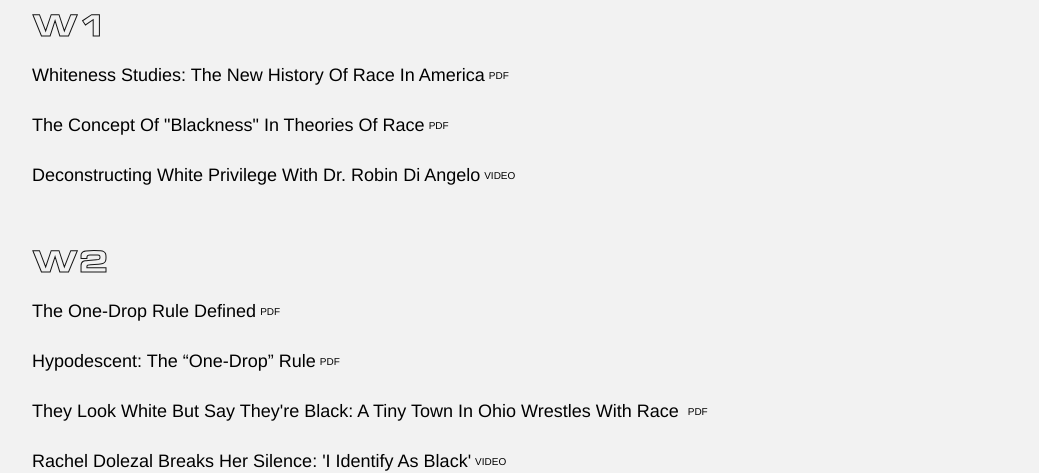
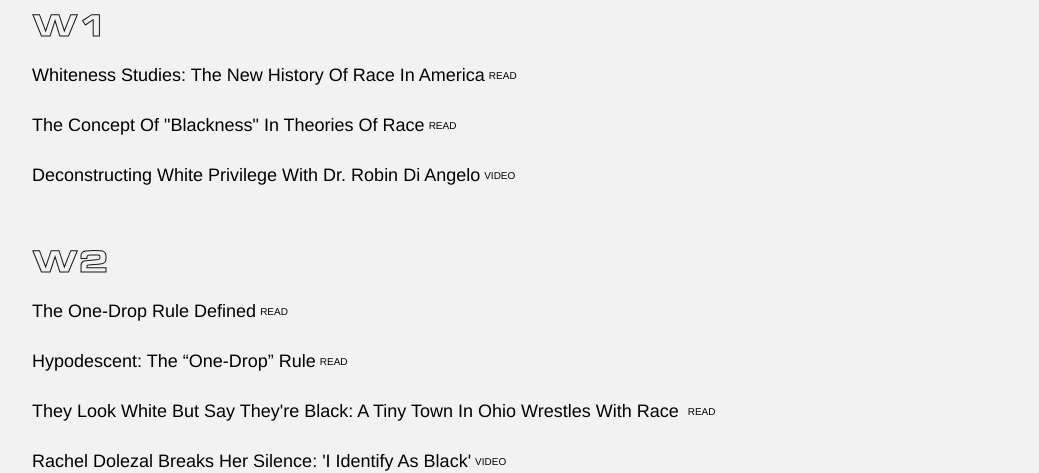
Before and after one commit to tmytrn/anti-blackness-101, a Next.js app: page / in a window 1280 px wide. Shown: the part 263-736 px from the top of the page, without its empty margins (32-1071 px from the left). Built offline with nearby package versions, Linux system fonts and the light colour scheme.

Commit message:
pdf to read

```diff
--- a/components/Materials.js
+++ b/components/Materials.js
@@ -15,7 +15,7 @@
                     <a className={styles.material_name} href={material.link}>
                       {material.title}
                     </a>
-                    <p className={styles.material_type}>PDF</p>
+                    <p className={styles.material_type}>READ</p>
                   </div>
                 );
               } else {
```
